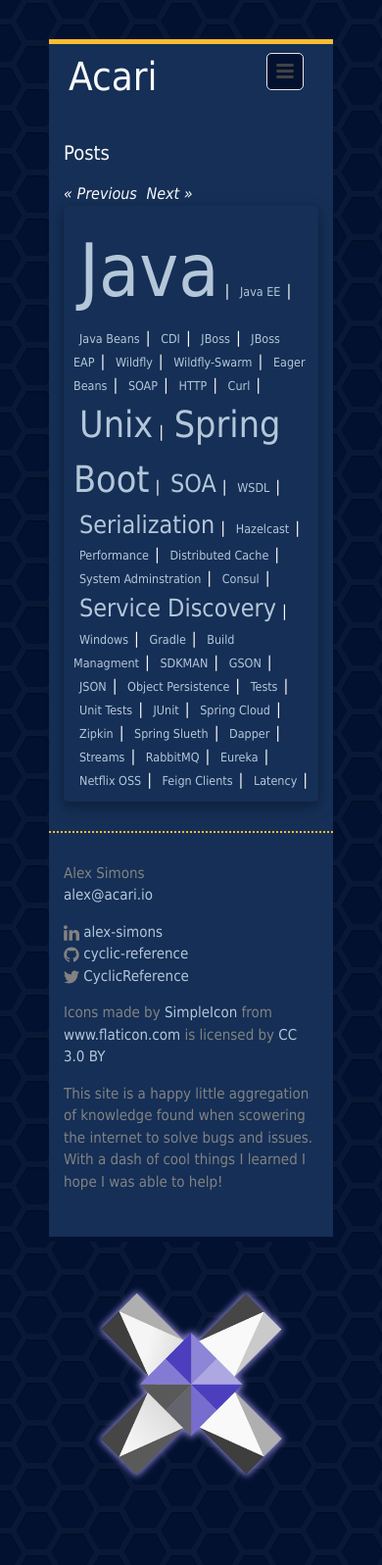
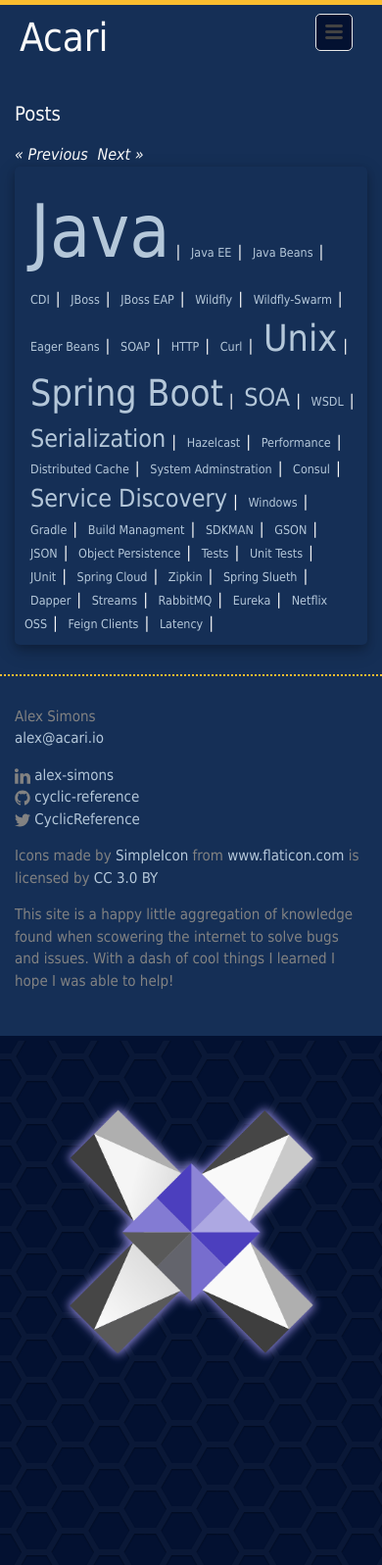
Before and after one commit to Unthrottled/blog, a Jekyll site: the page built from index.html, in a window 390 px wide. Shown: the whole page at 98% size. Built offline with Jekyll 4.4.1, drawn with Linux system fonts in a browser that asks for light colours.

Commit message:
Phone Stylez

```diff
--- a/_sass/_base.scss
+++ b/_sass/_base.scss
@@ -27,6 +27,9 @@
     display: block;
     margin: auto;
     padding: 40px 50px;
+    @include media-query($on-palm) {
+        padding: 0 0 0 0;
+    }
 }
 
 
```
